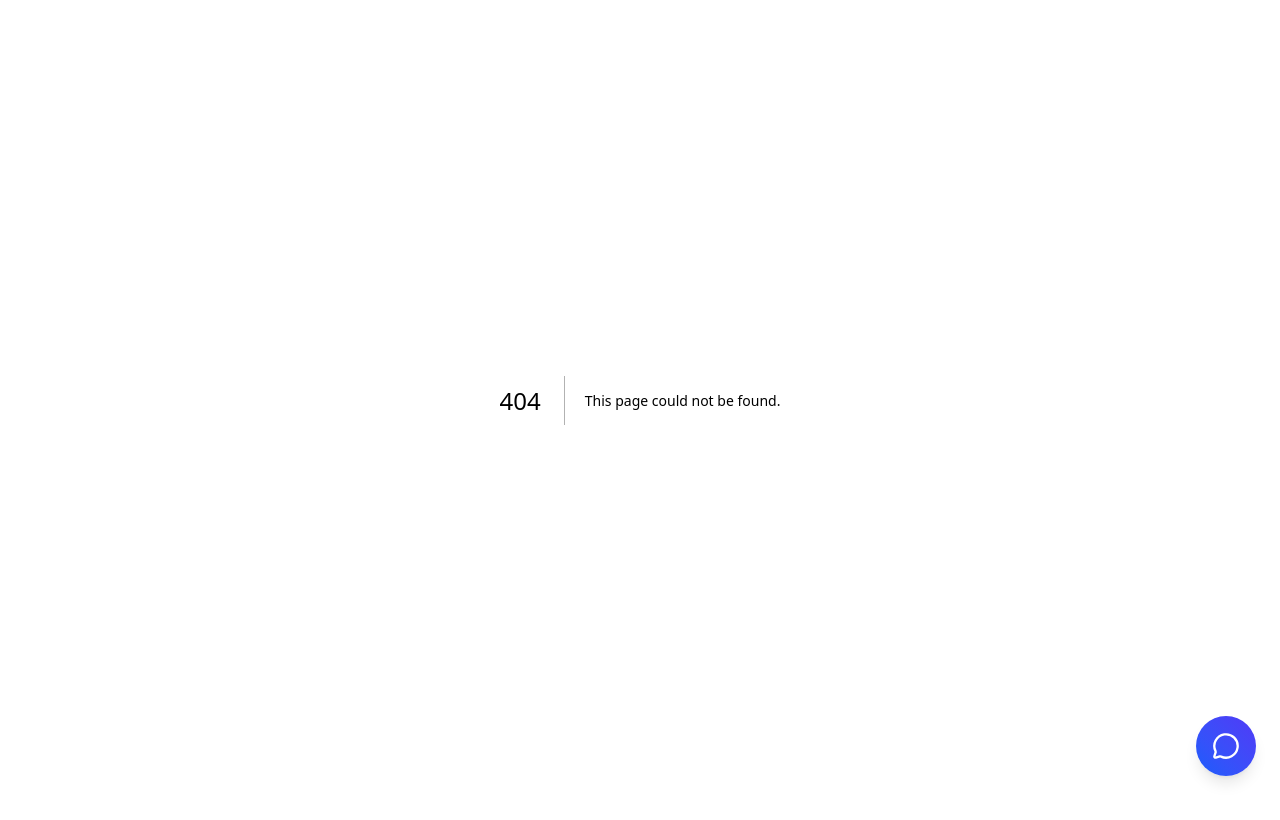
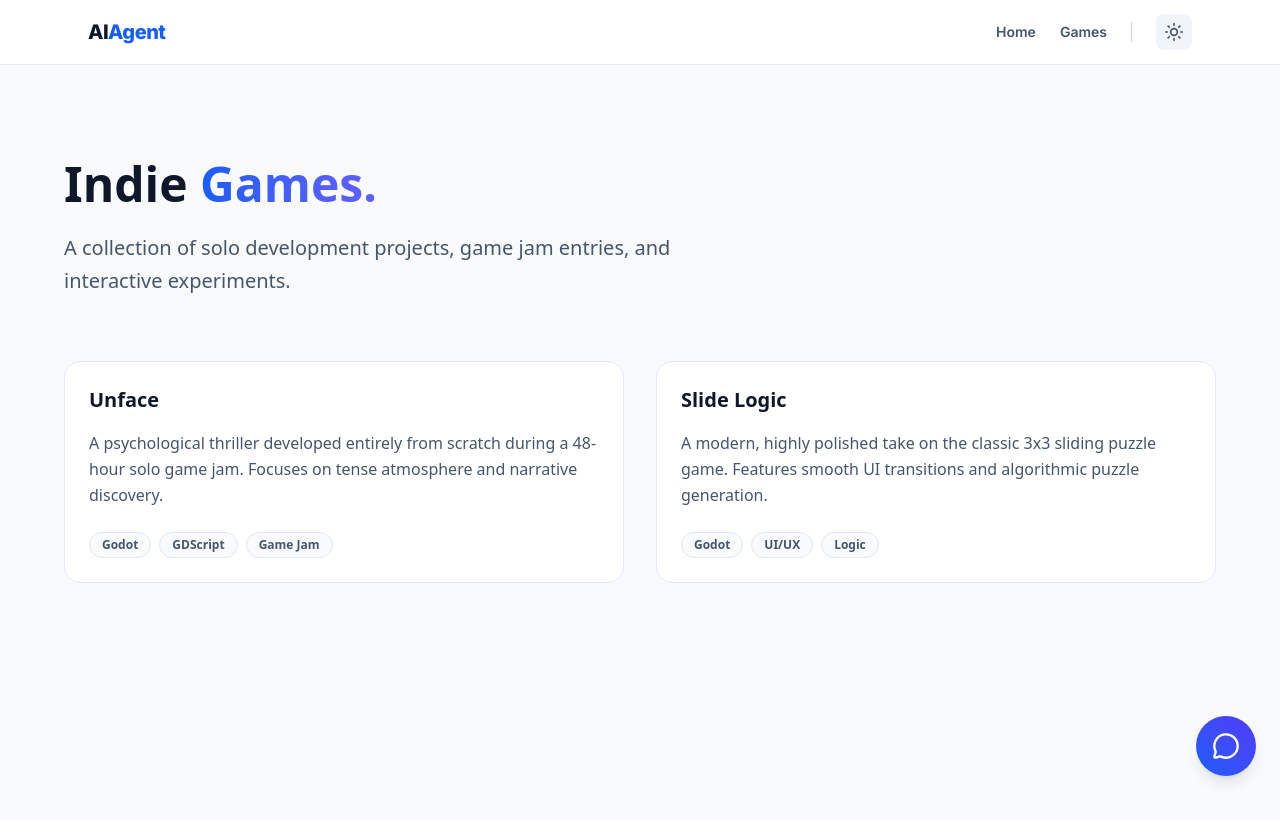
Before and after one commit to GuduruVinay/AI-Portfolio-Chatbot, a Next.js app: page /games in a window 1280 px wide. Before the commit this address had no page. Shown: the top 820 px of the page. Built offline with nearby package versions, Linux system fonts and the light colour scheme.

Commit message:
Added games page

```diff
--- /dev/null
+++ b/app/games/page.tsx
@@ -0,0 +1,33 @@
+"use client";
+
+import ProjectCard from "@/components/ProjectCard";
+
+export default function GamesPage() {
+  return (
+    <main className="min-h-screen bg-slate-50 dark:bg-slate-950 transition-colors duration-300 font-sans selection:bg-blue-200 dark:selection:bg-blue-900 py-24 px-6">
+      <div className="max-w-6xl mx-auto space-y-16">
+        <div className="text-center md:text-left">
+          <h1 className="text-5xl font-extrabold text-slate-900 dark:text-white mb-6">
+            Indie <span className="text-transparent bg-clip-text bg-linear-to-r from-blue-600 to-indigo-500 dark:from-blue-400 dark:to-indigo-400">Games.</span>
+          </h1>
+          <p className="text-xl text-slate-600 dark:text-slate-400 max-w-2xl leading-relaxed">
+            A collection of solo development projects, game jam entries, and interactive experiments.
+          </p>
+        </div>
+
+        <div className="grid md:grid-cols-2 gap-8">
+          <ProjectCard
+            title="Unface"
+            description="A psychological thriller developed entirely from scratch during a 48-hour solo game jam. Focuses on tense atmosphere and narrative discovery."
+            tags={["Godot", "GDScript", "Game Jam"]}
+          />
+          <ProjectCard
+            title="Slide Logic"
+            description="A modern, highly polished take on the classic 3x3 sliding puzzle game. Features smooth UI transitions and algorithmic puzzle generation."
+            tags={["Godot", "UI/UX", "Logic"]}
+          />
+        </div>
+      </div>
+    </main>
+  );
+}
--- a/app/layout.tsx
+++ b/app/layout.tsx
@@ -2,7 +2,8 @@ import type { Metadata } from "next";
 import { Inter } from "next/font/google";
 import "./globals.css";
 import ChatWidget from "@/components/ChatWidget";
-import { Providers } from "./providers"; // Import the provider
+import Navbar from "@/components/Navbar"; // <-- Import Navbar
+import { Providers } from "./providers";
 
 const inter = Inter({ subsets: ["latin"] });
 
@@ -17,11 +18,13 @@ export default function RootLayout({
   children: React.ReactNode;
 }>) {
   return (
-    // suppressHydrationWarning is REQUIRED here for next-themes
     <html lang="en" suppressHydrationWarning className="scroll-smooth">
       <body className={inter.className}>
         <Providers>
-          {children}
+          <Navbar /> {/* <-- Add Navbar here above children */}
+          <div className="pt-16"> {/* Add padding so nav doesn't overlap content */}
+            {children}
+          </div>
           <ChatWidget />
         </Providers>
       </body>
--- a/app/page.tsx
+++ b/app/page.tsx
@@ -1,15 +1,11 @@
 "use client";
 
 import ProjectCard from "@/components/ProjectCard";
-import ThemeToggle from "@/components/ThemeToggle";
 import { Github, Linkedin, Mail, Code2, Terminal, Cpu, Database } from "lucide-react";
 
 export default function Home() {
   return (
     <main className="min-h-screen bg-slate-50 dark:bg-slate-950 transition-colors duration-300 font-sans selection:bg-blue-200 dark:selection:bg-blue-900">
-
-      {/* Dark Mode Toggle is placed top right */}
-      <ThemeToggle />
 
       {/* --- HERO SECTION --- */}
       <section id="hero" className="relative pt-32 pb-24 px-6 overflow-hidden">
--- /dev/null
+++ b/components/Navbar.jsx
@@ -0,0 +1,35 @@
+import Link from 'next/link';
+import ThemeToggle from './ThemeToggle'; // <-- Import the toggle
+
+export default function Navbar() {
+  return (
+    <nav className="fixed top-0 w-full z-40 bg-white/80 dark:bg-slate-950/80 backdrop-blur-md border-b border-slate-200 dark:border-slate-800 transition-colors duration-300">
+      <div className="max-w-6xl mx-auto px-6 h-16 flex items-center justify-between">
+
+        {/* Logo */}
+        <Link href="/" className="font-extrabold text-xl text-slate-900 dark:text-white tracking-tight">
+          AI<span className="text-blue-600 dark:text-blue-400">Agent</span>
+        </Link>
+
+        {/* Links & Controls Area */}
+        <div className="flex items-center gap-6 font-semibold text-sm text-slate-600 dark:text-slate-300">
+          <div className="flex gap-6">
+            <Link href="/" className="hover:text-blue-600 dark:hover:text-blue-400 transition-colors">
+              Home
+            </Link>
+            <Link href="/games" className="hover:text-blue-600 dark:hover:text-blue-400 transition-colors">
+              Games
+            </Link>
+          </div>
+
+          {/* Vertical Divider */}
+          <div className="w-px h-5 bg-slate-300 dark:bg-slate-700"></div>
+
+          {/* Theme Toggle Button */}
+          <ThemeToggle />
+        </div>
+
+      </div>
+    </nav>
+  );
+}
--- a/components/ThemeToggle.jsx
+++ b/components/ThemeToggle.jsx
@@ -8,25 +8,25 @@ export default function ThemeToggle() {
   const [mounted, setMounted] = useState(false);
   const { theme, setTheme } = useTheme();
 
-  // Wait until mounted to show the UI to avoid hydration mismatch
   useEffect(() => {
     setMounted(true);
   }, []);
 
+  // Return a placeholder of the exact same size to prevent layout shift on load
   if (!mounted) {
-    return null;
+    return <div className="w-9 h-9"></div>;
   }
 
   return (
     <button
       onClick={() => setTheme(theme === "dark" ? "light" : "dark")}
-      className="fixed top-6 right-6 z-50 p-3 rounded-full bg-white/90 dark:bg-slate-800/90 backdrop-blur-sm border border-slate-200 dark:border-slate-700 shadow-xl hover:scale-110 transition-all duration-300 group"
+      className="p-2 rounded-lg bg-slate-100 dark:bg-slate-800 text-slate-600 dark:text-slate-400 hover:bg-slate-200 dark:hover:bg-slate-700 transition-colors group"
       aria-label="Toggle Dark Mode"
     >
       {theme === "light" ? (
-        <Moon className="w-5 h-5 text-slate-700 group-hover:-rotate-12 transition-transform" />
+        <Moon className="w-5 h-5 group-hover:-rotate-12 transition-transform duration-300" />
       ) : (
-        <Sun className="w-5 h-5 text-yellow-400 group-hover:rotate-90 transition-transform" />
+        <Sun className="w-5 h-5 group-hover:rotate-90 transition-transform duration-300" />
       )}
     </button>
   );
```
